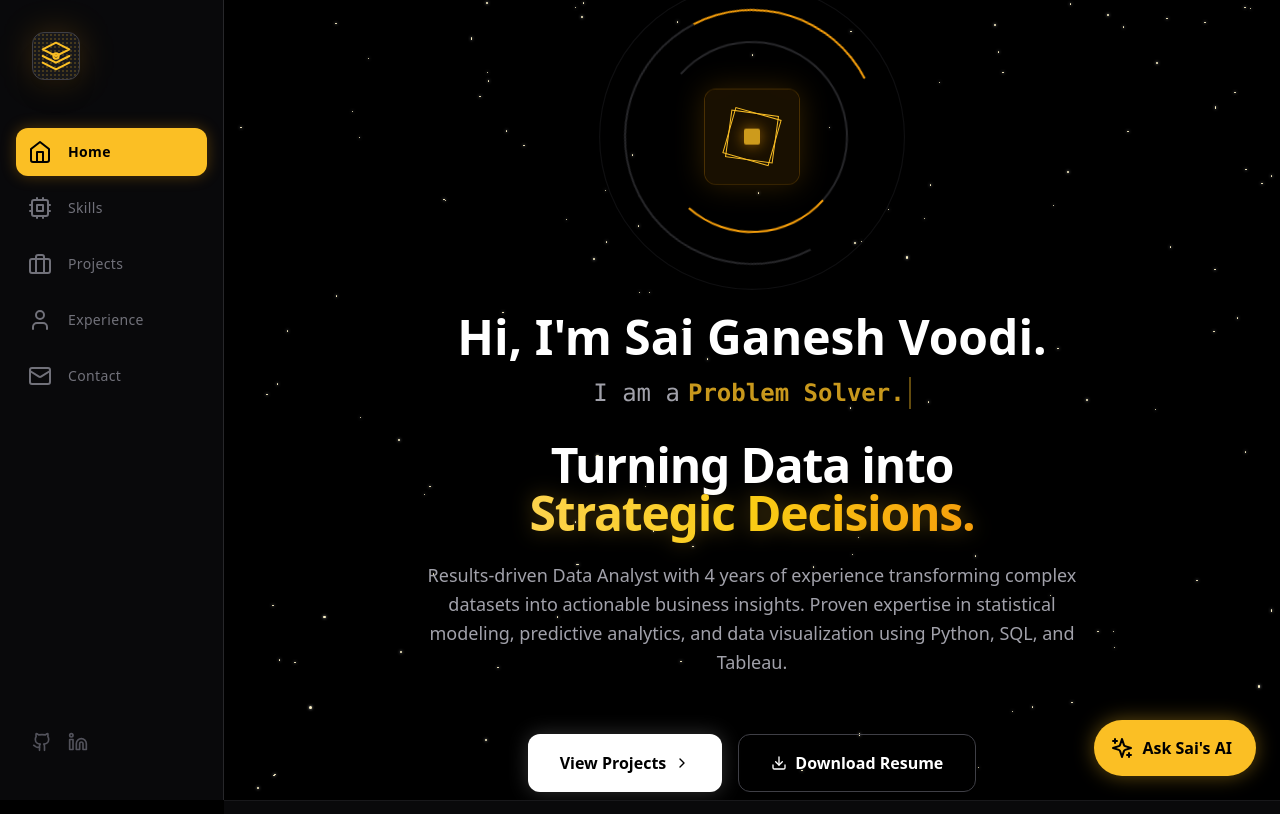
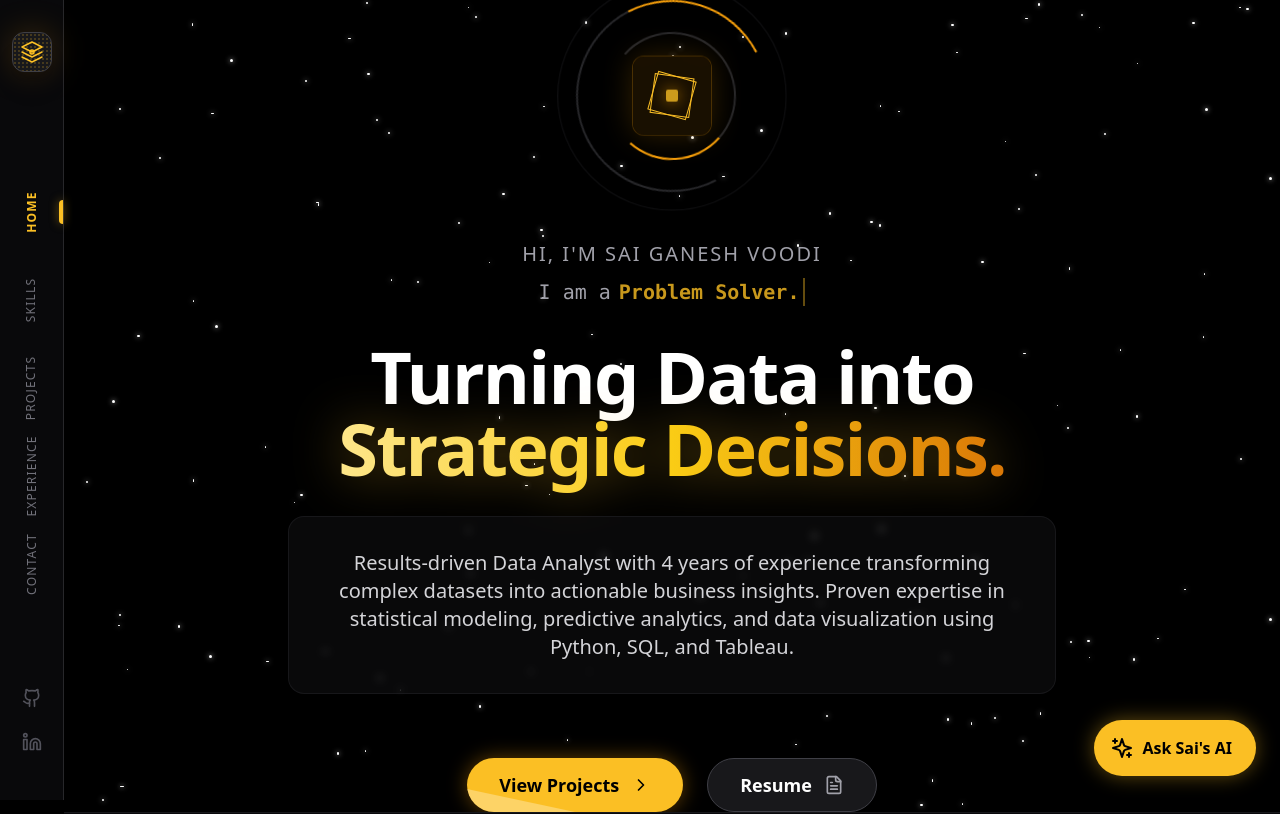
Before and after one commit to saihub404/saihub404.github.io, a React (Vite) app: page / in a window 1280 px wide. Shown: the top 814 px of the page. Built offline with nearby package versions, Linux system fonts and the light colour scheme.

Commit message:
Updated nav spacing and resume link

```diff
--- a/package.json
+++ b/package.json
@@ -21,14 +21,14 @@
     "@types/react": "^18.2.64",
     "@types/react-dom": "^18.2.21",
     "@vitejs/plugin-react": "^4.2.1",
-    "autoprefixer": "^10.4.18",
+    "autoprefixer": "^10.4.22",
     "eslint": "^8.57.0",
     "eslint-plugin-react": "^7.34.0",
     "eslint-plugin-react-hooks": "^4.6.0",
     "eslint-plugin-react-refresh": "^0.4.5",
     "gh-pages": "^6.1.1",
-    "postcss": "^8.4.35",
-    "tailwindcss": "^3.4.1",
+    "postcss": "^8.5.6",
+    "tailwindcss": "^3.4.15",
     "vite": "^5.1.4"
   }
 }
--- a/src/App.jsx
+++ b/src/App.jsx
@@ -22,11 +22,14 @@ import {
   Cloud,
   ArrowUpRight,
   Copy,
-  Check
+  Check,
+  FileText
 } from 'lucide-react';
 
 // --- API Configuration ---
-const apiKey = ""; // The execution environment provides this key
+// ⚠️ FOR LOCAL DEVELOPMENT: Uncomment the line below to use your .env file
+// const apiKey = import.meta.env.VITE_GEMINI_API_KEY || "";
+const apiKey = ""; // Keep this empty for the preview here to avoid errors
 
 // --- Gemini Helper ---
 const callGemini = async (prompt, systemInstruction = "") => {
@@ -65,7 +68,7 @@ const PROFILE = {
   title: "Data Analyst | Masters in Advanced Data Analytics",
   bio: "Results-driven Data Analyst with 4 years of experience transforming complex datasets into actionable business insights. Proven expertise in statistical modeling, predictive analytics, and data visualization using Python, SQL, and Tableau.",
   email: "saiganeshvoodi@gmail.com",
-  github: "https://github.com/saihub404", // Updated GitHub Link
+  github: "https://github.com/saihub404",
   linkedin: "https://linkedin.com/in/saiganesh223468/"
 };
 
@@ -140,7 +143,7 @@ const EXPERIENCES = [
 
 // Brand Logo Component
 const BrandLogo = () => (
-  <div className="relative w-12 h-12 group cursor-pointer">
+  <div className="relative w-10 h-10 group cursor-pointer">
     {/* Glow Effect */}
     <div className="absolute inset-0 bg-amber-500/20 rounded-xl blur-lg group-hover:bg-amber-500/40 transition-all duration-500" />
 
@@ -153,8 +156,7 @@ const BrandLogo = () => (
       />
 
       {/* Geometric Logo Mark */}
-      <svg viewBox="0 0 24 24" className="w-8 h-8 text-amber-400 relative z-10" fill="none" stroke="currentColor" strokeWidth="1.5">
-        {/* Stylized Hexagon/Node Structure */}
+      <svg viewBox="0 0 24 24" className="w-6 h-6 text-amber-400 relative z-10" fill="none" stroke="currentColor" strokeWidth="1.5">
         <path d="M12 2L2 7l10 5 10-5-10-5zM2 17l10 5 10-5M2 12l10 5 10-5" strokeLinecap="round" strokeLinejoin="round" />
         <circle cx="12" cy="12" r="2" className="fill-amber-400/20 stroke-amber-400" />
       </svg>
@@ -162,7 +164,7 @@ const BrandLogo = () => (
   </div>
 );
 
-// Typing Effect Component (Optimized Speed)
+// Typing Effect Component
 const TypewriterEffect = ({ words, prefix }) => {
   const [index, setIndex] = useState(0);
   const [subIndex, setSubIndex] = useState(0);
@@ -181,7 +183,6 @@ const TypewriterEffect = ({ words, prefix }) => {
       return;
     }
 
-    // Faster typing speeds
     const typingSpeed = reverse ? 30 : subIndex === words[index].length ? 1500 : 50;
 
     const timeout = setTimeout(() => {
@@ -199,7 +200,7 @@ const TypewriterEffect = ({ words, prefix }) => {
   }, [blink]);
 
   return (
-    <div className="text-lg md:text-2xl font-mono text-zinc-400 flex items-center gap-2 min-h-[3rem]">
+    <div className="text-lg md:text-xl font-mono text-zinc-400 flex items-center gap-2 min-h-[2rem]">
       <span>{prefix}</span>
       <span className="text-amber-400 font-bold border-r-2 border-amber-400/50 pr-1 animate-pulse">
         {words[index].substring(0, subIndex)}
@@ -243,7 +244,6 @@ const SkillChart = ({ skills }) => {
               </div>
             </div>
 
-            {/* Tooltip / Detail on hover */}
             <div className={`absolute left-0 -top-8 bg-black text-xs text-amber-400 px-3 py-1 rounded border border-amber-500/30 transition-opacity duration-200 pointer-events-none ${hoveredSkill === index ? 'opacity-100' : 'opacity-0'}`}>
               {skill.category}
             </div>
@@ -500,19 +500,19 @@ export default function App() {
     setTimeout(() => setCopied(false), 2000);
   };
 
-  // Star with twinkle animation
+  // Star with live twinkle animation (shinning and dimming with varying duration)
   const Star = ({ style }) => (
     <div
-      className="absolute bg-amber-100 rounded-full animate-twinkle shadow-[0_0_3px_rgba(255,255,255,0.8)]"
+      className="absolute bg-white rounded-full animate-live-twinkle shadow-[0_0_5px_rgba(255,255,255,0.9)]"
       style={{
-        width: `${Math.random() * 2 + 0.5}px`,
-        height: `${Math.random() * 2 + 0.5}px`,
+        width: `${Math.random() * 2 + 1}px`, // Slightly larger for visibility
+        height: `${Math.random() * 2 + 1}px`,
         ...style
       }}
     />
   );
 
-  const numStars = 120;
+  const numStars = 150;
   const stars = useMemo(() => {
     const s = [];
     for (let i = 0; i < numStars; i++) {
@@ -520,7 +520,7 @@ export default function App() {
         top: `${Math.random() * 100}%`,
         left: `${Math.random() * 100}%`,
         animationDelay: `${Math.random() * 5}s`,
-        animationDuration: `${Math.random() * 3 + 2}s`,
+        animationDuration: `${Math.random() * 4 + 2}s`, // Slower, more organic duration
       });
     }
     return s;
@@ -537,32 +537,42 @@ export default function App() {
   return (
     <div className="min-h-screen bg-black text-zinc-200 font-sans selection:bg-amber-500/30 selection:text-amber-100 flex flex-col md:flex-row">
 
-      {/* Vertical Sidebar Navigation (Desktop) - REDUCED WIDTH */}
-      <aside className="hidden md:flex flex-col w-20 lg:w-56 h-screen fixed left-0 top-0 bg-zinc-950 border-r border-zinc-800 z-50 items-center lg:items-start py-8 transition-all duration-300">
-        {/* New Creative Logo */}
-        <div className="mb-12 px-0 lg:px-8 flex justify-center lg:justify-start w-full">
+      {/* Vertical Sidebar Navigation (Desktop) - FIXED SLIM WIDTH */}
+      <aside className="hidden md:flex flex-col w-16 h-screen fixed left-0 top-0 bg-zinc-950 border-r border-zinc-800 z-50 items-center py-8">
+        {/* Logo */}
+        <div className="mb-12">
           <BrandLogo />
         </div>
 
-        {/* Menu Items */}
-        <nav className="flex-1 w-full space-y-2 px-2 lg:px-4">
+        {/* Vertical Menu Items - CONSISTENT SPACING */}
+        {/* Using h-full and justify-evenly allows items to be spaced out perfectly evenly across the available height */}
+        <nav className="flex-1 w-full flex flex-col items-center justify-center gap-6">
           {menuItems.map((item) => (
             <button
               key={item.id}
               onClick={() => scrollToSection(item.id)}
-              className={`w-full flex items-center justify-center lg:justify-start gap-4 p-3 rounded-xl transition-all duration-200 group ${activeSection === item.id
-                  ? 'bg-amber-400 text-black font-bold shadow-[0_0_15px_rgba(245,158,11,0.3)]'
-                  : 'text-zinc-500 hover:bg-zinc-900 hover:text-amber-400'
-                }`}
+              className="group relative flex items-center justify-center h-16 w-full"
             >
-              <item.icon className={`w-6 h-6 ${activeSection === item.id ? 'text-black' : 'group-hover:scale-110 transition-transform'}`} />
-              <span className="hidden lg:block text-sm tracking-wide">{item.label}</span>
+              {/* Text - Rotated 90 degrees */}
+              <span
+                className={`text-xs tracking-widest uppercase transform -rotate-90 whitespace-nowrap transition-colors duration-300 ${activeSection === item.id
+                    ? 'text-amber-400 font-bold'
+                    : 'text-zinc-500 group-hover:text-white'
+                  }`}
+              >
+                {item.label}
+              </span>
+
+              {/* Active Indicator Dot */}
+              {activeSection === item.id && (
+                <div className="absolute right-0 top-1/2 -translate-y-1/2 w-1 h-6 bg-amber-400 rounded-l-full shadow-[0_0_10px_rgba(251,191,36,0.5)]" />
+              )}
             </button>
           ))}
         </nav>
 
-        {/* Social Links Bottom */}
-        <div className="mt-auto flex flex-col lg:flex-row gap-4 items-center px-0 lg:px-8 pb-4">
+        {/* Social Links Bottom - Stacked */}
+        <div className="mt-auto flex flex-col gap-6 items-center pb-4 pt-8">
           <a href={PROFILE.github} target="_blank" rel="noreferrer" className="text-zinc-600 hover:text-white transition-colors"><Github className="w-5 h-5" /></a>
           <a href={PROFILE.linkedin} target="_blank" rel="noreferrer" className="text-zinc-600 hover:text-white transition-colors"><Linkedin className="w-5 h-5" /></a>
         </div>
@@ -595,10 +605,10 @@ export default function App() {
         </div>
       )}
 
-      {/* Main Content Area */}
-      <main className="flex-1 md:ml-20 lg:ml-56 relative">
+      {/* Main Content Area - Adjusted Margin for Slim Sidebar */}
+      <main className="flex-1 md:ml-16 relative">
 
-        {/* Hero Section */}
+        {/* Hero Section - REDESIGNED AESTHETICS */}
         <section id="about" className="relative min-h-screen flex flex-col justify-center items-center pt-20 md:pt-0 overflow-hidden bg-black">
           {/* Starry Sky Background */}
           <div className="absolute inset-0 z-0">
@@ -609,8 +619,8 @@ export default function App() {
 
           <div className="relative z-10 w-full max-w-5xl px-6 flex flex-col items-center text-center">
 
-            {/* Creative Center Animation */}
-            <div className="relative w-64 h-64 mb-12 flex items-center justify-center">
+            {/* Creative Center Animation - Reduced size slightly to give more prominence to text */}
+            <div className="relative w-48 h-48 mb-12 flex items-center justify-center">
               {/* Outer Expanding Rings */}
               <div className="absolute inset-0 border border-zinc-800/50 rounded-full animate-[ping_3s_linear_infinite]" />
               <div className="absolute inset-4 border border-zinc-800/50 rounded-full animate-[ping_3s_linear_infinite_1s]" />
@@ -620,47 +630,62 @@ export default function App() {
               <div className="absolute inset-8 border-2 border-zinc-800 rounded-full border-b-amber-500 border-l-transparent -rotate-12 animate-[spin_5s_linear_infinite_reverse]" />
 
               {/* Center Core: Morphing Neural Shape */}
-              <div className="relative w-24 h-24 bg-black rounded-xl border border-amber-500/30 flex items-center justify-center overflow-hidden shadow-[0_0_30px_rgba(245,158,11,0.2)] animate-[float_6s_ease-in-out_infinite]">
+              <div className="relative w-20 h-20 bg-black rounded-xl border border-amber-500/30 flex items-center justify-center overflow-hidden shadow-[0_0_30px_rgba(245,158,11,0.2)] animate-[float_6s_ease-in-out_infinite]">
                 <div className="absolute inset-0 bg-amber-500/10 backdrop-blur-md" />
                 {/* Sacred Geometry / Tech Core */}
-                <div className="w-12 h-12 border border-amber-400 rotate-45 absolute animate-[spin_10s_linear_infinite]" />
-                <div className="w-12 h-12 border border-amber-400 rotate-12 absolute animate-[spin_10s_linear_infinite_reverse]" />
-                <div className="w-4 h-4 bg-amber-400 rounded-sm shadow-[0_0_15px_rgba(245,158,11,0.8)] animate-pulse" />
+                <div className="w-10 h-10 border border-amber-400 rotate-45 absolute animate-[spin_10s_linear_infinite]" />
+                <div className="w-10 h-10 border border-amber-400 rotate-12 absolute animate-[spin_10s_linear_infinite_reverse]" />
+                <div className="w-3 h-3 bg-amber-400 rounded-sm shadow-[0_0_15px_rgba(245,158,11,0.8)] animate-pulse" />
               </div>
             </div>
 
-            {/* Introduction & Typing Effect */}
-            <div className="space-y-6 max-w-3xl mx-auto">
+            {/* Introduction & Typing Effect - New Aesthetic Layout */}
+            <div className="space-y-8 max-w-4xl mx-auto">
+
               <div className="flex flex-col items-center justify-center gap-2">
-                <h2 className="text-4xl md:text-5xl font-extrabold text-white">Hi, I'm {PROFILE.name}.</h2>
+                <h2 className="text-lg md:text-xl text-zinc-400 tracking-widest uppercase font-medium">Hi, I'm {PROFILE.name}</h2>
                 <TypewriterEffect
                   prefix="I am a"
                   words={["Data Analyst.", "Visual Storyteller.", "Problem Solver.", "Masters Student."]}
                 />
               </div>
 
-              <h1 className="text-3xl md:text-5xl font-bold text-white leading-tight tracking-tight mt-4">
+              {/* Impactful Main Headline */}
+              <h1 className="text-5xl md:text-7xl font-black text-white leading-[1.1] tracking-tight">
                 Turning Data into <br />
-                <span className="text-transparent bg-clip-text bg-gradient-to-r from-amber-300 via-yellow-400 to-amber-500 drop-shadow-[0_0_10px_rgba(251,191,36,0.3)]">
+                <span className="text-transparent bg-clip-text bg-gradient-to-r from-amber-200 via-yellow-400 to-amber-600 drop-shadow-[0_0_25px_rgba(251,191,36,0.4)]">
                   Strategic Decisions.
                 </span>
               </h1>
 
-              <p className="text-lg text-zinc-400 max-w-2xl mx-auto leading-relaxed">
-                {PROFILE.bio}
-              </p>
+              {/* Aesthetic Bio Box - Glassmorphism */}
+              <div className="max-w-3xl mx-auto mt-8 p-6 md:p-8 rounded-2xl bg-zinc-900/40 border border-zinc-800/50 backdrop-blur-sm relative overflow-hidden group hover:border-amber-500/20 transition-colors duration-500">
+                <div className="absolute inset-0 bg-gradient-to-r from-transparent via-white/5 to-transparent -translate-x-full group-hover:animate-[shimmer_2s_infinite]" />
+                <p className="text-lg md:text-xl text-zinc-300 leading-relaxed font-light">
+                  {PROFILE.bio}
+                </p>
+              </div>
 
-              <div className="flex flex-wrap justify-center gap-4 pt-8">
+              {/* Call to Action & Resume Button - CHANGED TO <a> TAG */}
+              <div className="flex justify-center gap-6 pt-8">
                 <button
                   onClick={() => scrollToSection('projects')}
-                  className="px-8 py-4 bg-white text-black font-bold rounded-xl hover:bg-amber-50 transition-all flex items-center gap-2 shadow-[0_0_20px_rgba(255,255,255,0.2)] hover:shadow-[0_0_30px_rgba(255,255,255,0.4)]"
+                  className="group relative px-8 py-3 bg-amber-400 text-black font-bold text-lg rounded-full shadow-[0_0_20px_rgba(245,158,11,0.4)] hover:shadow-[0_0_40px_rgba(245,158,11,0.6)] transition-all hover:scale-105 active:scale-95 flex items-center gap-3 overflow-hidden"
                 >
-                  View Projects <ChevronRight className="w-4 h-4" />
+                  <span className="relative z-10">View Projects</span>
+                  <ChevronRight className="w-5 h-5 relative z-10 group-hover:translate-x-1 transition-transform" />
+                  <div className="absolute inset-0 bg-white/30 translate-y-full group-hover:translate-y-0 transition-transform duration-300 skew-y-12" />
                 </button>
-                <button className="px-8 py-4 bg-transparent text-white font-bold rounded-xl border border-zinc-700 hover:border-amber-500 transition-all flex items-center gap-2 group hover:bg-zinc-900">
-                  <Download className="w-4 h-4 group-hover:text-amber-400 transition-colors" />
-                  Download Resume
-                </button>
+
+                <a
+                  href="/resume.pdf" // User needs to place 'resume.pdf' in the 'public' folder
+                  target="_blank"
+                  rel="noopener noreferrer"
+                  className="group relative px-8 py-3 bg-zinc-900 text-white font-bold text-lg rounded-full border border-zinc-700 hover:border-amber-400/50 transition-all hover:scale-105 active:scale-95 flex items-center gap-3 overflow-hidden"
+                >
+                  <span className="relative z-10 group-hover:text-amber-400 transition-colors">Resume</span>
+                  <FileText className="w-5 h-5 relative z-10 text-zinc-400 group-hover:text-amber-400 transition-colors" />
+                </a>
               </div>
             </div>
 
@@ -789,6 +814,7 @@ export default function App() {
                 <div className="absolute inset-0 bg-gradient-to-bl from-blue-500/10 to-transparent opacity-0 group-hover:opacity-100 transition-opacity duration-500" />
                 <div className="relative z-10 flex flex-col items-center text-center">
                   <div className="w-16 h-16 bg-zinc-800 rounded-full flex items-center justify-center mb-6 group-hover:bg-blue-500 group-hover:text-white transition-colors duration-300">
+                    {/* Use LinkedIn icon */}
                     <Linkedin className="w-8 h-8 text-zinc-300 group-hover:text-white" />
                   </div>
                   <h3 className="text-2xl font-bold text-white mb-2">LinkedIn</h3>
@@ -822,9 +848,11 @@ export default function App() {
         @keyframes spin {
           100% { transform: rotate(360deg); }
         }
-        @keyframes twinkle {
-          0%, 100% { opacity: 0.3; transform: scale(0.8); }
-          50% { opacity: 1; transform: scale(1.2); box-shadow: 0 0 10px rgba(255, 255, 255, 0.8); }
+        /* NEW LIVE TWINKLE ANIMATION */
+        @keyframes live-twinkle {
+          0% { opacity: 0.1; transform: scale(0.5); }
+          50% { opacity: 1; transform: scale(1.2); box-shadow: 0 0 8px rgba(255, 255, 255, 0.8); }
+          100% { opacity: 0.1; transform: scale(0.5); }
         }
         @keyframes float {
           0%, 100% { transform: translateY(0); }
```
Also changed, not shown: 1 other file (tests, documents, lock files or other folders).
